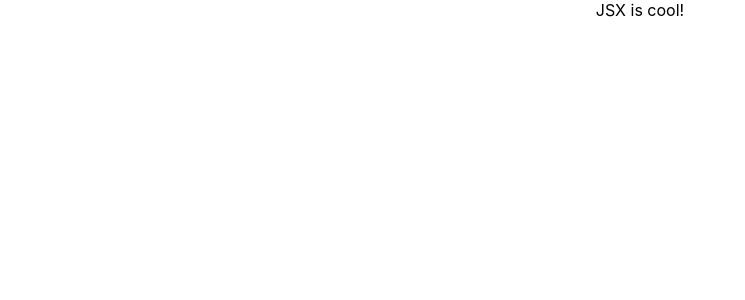
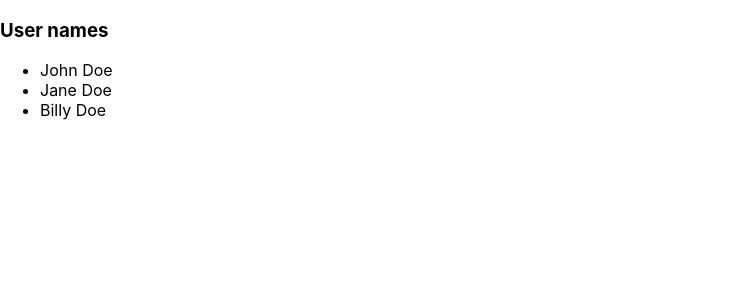
Before and after one commit to VirtualDharm/practice, a React (Create React App) app: page / in a window 1280 px wide. Shown: the top 300 px of the page, without its empty margins (0-745 px from the left). Built offline with nearby package versions, Linux system fonts and the light colour scheme.

Commit message:
#2 React Coding - Display Array Of Users

```diff
--- a/src/App.js
+++ b/src/App.js
@@ -1,10 +1,18 @@
 import logo from './logo.svg';
 import './App.css';
-
+const users = [
+  { name: "John Doe", id: 1 },
+  { name: "Jane Doe", id: 2 },
+  { name: "Billy Doe", id: 3 }
+];
+const UserItems = users.map((x) => <li key={x.id}>{x.name}</li>)
 function App() {
   return (
-    <div className="App">JSX is cool!</div>
-  );
+    <>
+      <h3>User names</h3>
+      <ul>{UserItems}</ul>
+    </>
+  )
 }
 
 export default App;
```
